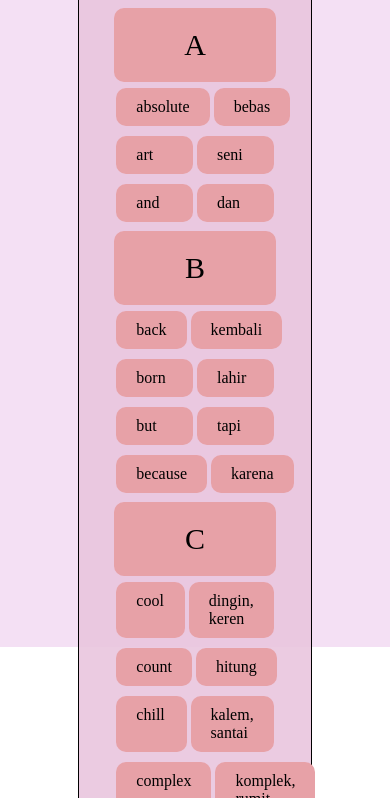
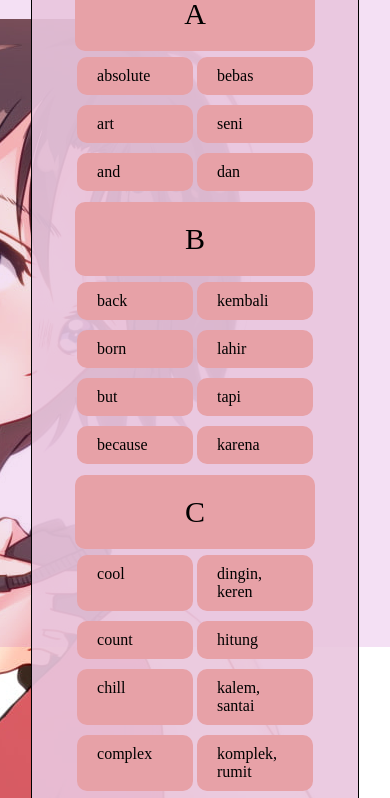
Before and after one commit to yuzurunishimiya/yuzurunishimiya.github.io, a plain HTML site: page index.html in a window 390 px wide. Shown: the part 197-995 px from the top of the page. Drawn offline with Linux system fonts and the light colour scheme.

Commit message:
update responsive

```diff
--- a/index.html
+++ b/index.html
@@ -3,7 +3,7 @@
 <head>
     <meta charset="UTF-8">
     <meta name="viewport" content="width=device-width, initial-scale=1.0">
-    <title>Document</title>
+    <title>Sony</title>
 </head>
 <body>
     <div class="wrapper">
@@ -33,7 +33,6 @@
         width: 100%;
         z-index: -10;
         background-color: rgba(200, 100, 200, 0.2);
-
     }
     .container {
         border: 1px black solid;
@@ -83,6 +82,22 @@
         padding: 10px 20px;
         margin: 5px 2px;
     }
+    @media screen and (max-width: 500px) {
+        .container {
+            margin: 2.5% 1%;
+        }
+        body {
+            background: url('assets/images/yuzuru.jpg') no-repeat right fixed;
+        }
+    }
+    @media screen and (max-width: 1000px) {
+        .container {
+            margin: 2.5% 8%;
+        }
+        body {
+            background: url('assets/images/yuzuru.jpg') no-repeat right fixed;
+        }
+    }
 </style>
 
 <script src="assets/js/content.js"></script>
```
